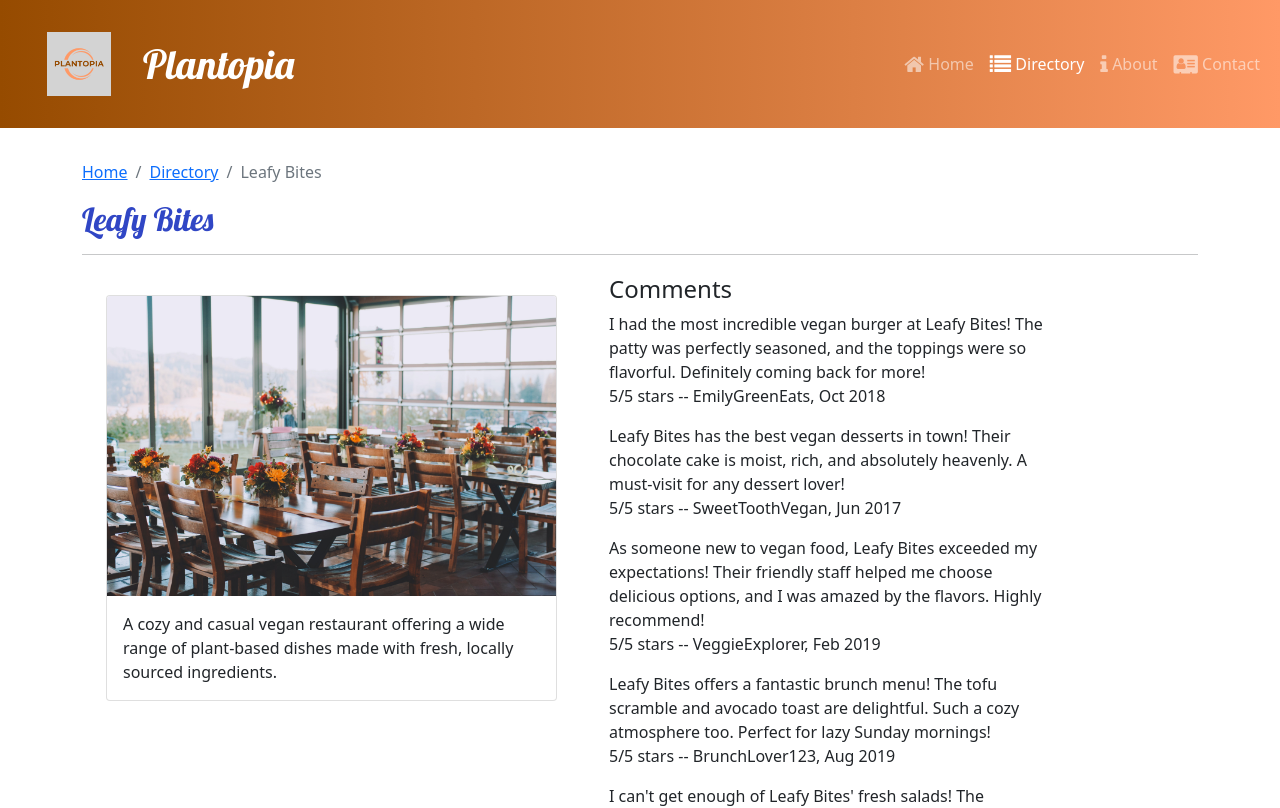
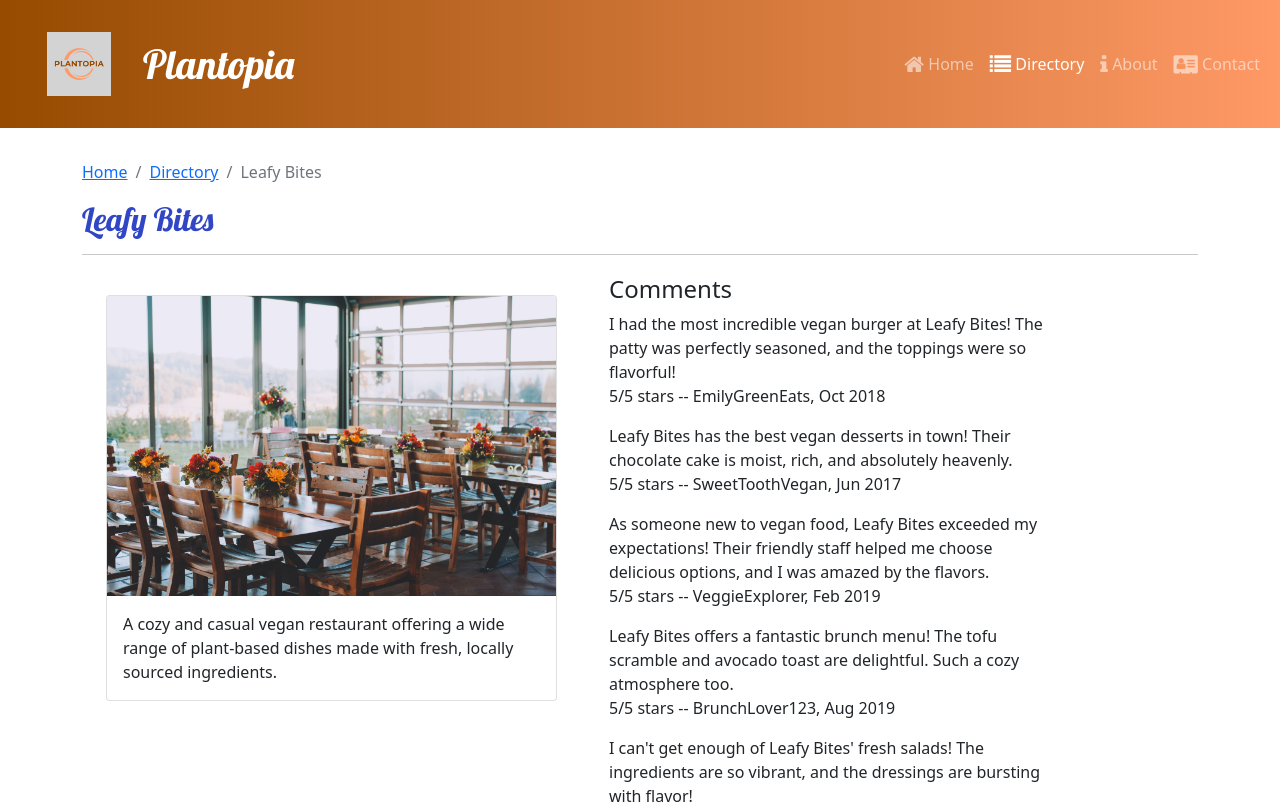
Before and after one commit to alexiscodes21/restaurant-reviews-site, a React (Create React App) app: page /directory/0 in a window 1280 px wide. Shown: the top 808 px of the page. Built offline with nearby package versions, Linux system fonts and the light colour scheme.

Commit message:
shorten comments, change home promoted section

```diff
--- a/src/shared/COMMENTS.js
+++ b/src/shared/COMMENTS.js
@@ -3,7 +3,7 @@ export const COMMENTS = [
     id: 0,
     restaurantId: 0,
     rating: 5,
-    text: "I had the most incredible vegan burger at Leafy Bites! The patty was perfectly seasoned, and the toppings were so flavorful. Definitely coming back for more!",
+    text: "I had the most incredible vegan burger at Leafy Bites! The patty was perfectly seasoned, and the toppings were so flavorful!",
     author: "EmilyGreenEats",
     date: "2018-10-25T16:30Z",
   },
@@ -11,7 +11,7 @@ export const COMMENTS = [
     id: 1,
     restaurantId: 0,
     rating: 5,
-    text: "Leafy Bites has the best vegan desserts in town! Their chocolate cake is moist, rich, and absolutely heavenly. A must-visit for any dessert lover!",
+    text: "Leafy Bites has the best vegan desserts in town! Their chocolate cake is moist, rich, and absolutely heavenly.",
     author: "SweetToothVegan",
     date: "2017-06-17T03:33Z",
   },
@@ -19,7 +19,7 @@ export const COMMENTS = [
     id: 2,
     restaurantId: 0,
     rating: 5,
-    text: "As someone new to vegan food, Leafy Bites exceeded my expectations! Their friendly staff helped me choose delicious options, and I was amazed by the flavors. Highly recommend!",
+    text: "As someone new to vegan food, Leafy Bites exceeded my expectations! Their friendly staff helped me choose delicious options, and I was amazed by the flavors.",
     author: "VeggieExplorer",
     date: "2019-02-18T18:12Z",
   },
@@ -27,7 +27,7 @@ export const COMMENTS = [
     id: 3,
     restaurantId: 0,
     rating: 5,
-    text: "Leafy Bites offers a fantastic brunch menu! The tofu scramble and avocado toast are delightful. Such a cozy atmosphere too. Perfect for lazy Sunday mornings!",
+    text: "Leafy Bites offers a fantastic brunch menu! The tofu scramble and avocado toast are delightful. Such a cozy atmosphere too.",
     author: "BrunchLover123",
     date: "2019-08-04T20:11Z",
   },
@@ -35,7 +35,7 @@ export const COMMENTS = [
     id: 4,
     restaurantId: 0,
     rating: 5,
-    text: "I can't get enough of Leafy Bites' fresh salads! The ingredients are so vibrant, and the dressings are bursting with flavor. Eating healthy never tasted this good!",
+    text: "I can't get enough of Leafy Bites' fresh salads! The ingredients are so vibrant, and the dressings are bursting with flavor!",
     author: "SaladSensation",
     date: "2018-07-23T19:44Z",
   },
@@ -43,7 +43,7 @@ export const COMMENTS = [
     id: 5,
     restaurantId: 1,
     rating: 4,
-    text: "The creativity at Herb Haven is unparalleled! Their dishes are true works of art. I was blown away by their innovative use of herbs and spices. A culinary adventure!",
+    text: "The creativity at Herb Haven is unparalleled! Their dishes are true works of art. I was blown away by their innovative use of herbs and spices.",
     author: "FlavorExplorer",
     date: "2017-06-17T03:33Z",
   },
@@ -51,7 +51,7 @@ export const COMMENTS = [
     id: 6,
     restaurantId: 1,
     rating: 5,
-    text: "Herb Haven is a vegan food paradise. The flavors are so well-balanced, and you can taste the love and passion in every bite. Truly a gem in the vegan scene!",
+    text: "Herb Haven is a vegan food paradise. The flavors are so well-balanced, and you can taste the love and passion in every bite.",
     author: "FoodieDreamer",
     date: "2019-02-18T18:12Z",
   },
@@ -59,7 +59,7 @@ export const COMMENTS = [
     id: 7,
     restaurantId: 1,
     rating: 5,
-    text: "I've never tasted such incredible herb-infused drinks before! Herb Haven's mocktails are refreshing, aromatic, and perfect for a night out with friends. Cheers to that!",
+    text: "I've never tasted such incredible herb-infused drinks before! Herb Haven's mocktails are refreshing, aromatic, and perfect for a night out with friends.",
     author: "MocktailMaven",
     date: "2019-08-04T20:11Z",
   },
@@ -67,7 +67,7 @@ export const COMMENTS = [
     id: 8,
     restaurantId: 1,
     rating: 4,
-    text: "Herb Haven is my go-to place for a special occasion. The fine dining experience is top-notch, and their plant-based creations rival any gourmet restaurant. Exceptional!",
+    text: "Herb Haven is my go-to place for a special occasion. The fine dining experience is top-notch, and their plant-based creations rival any gourmet restaurant.",
     author: "FineDiningEnthusiast",
     date: "2018-07-23T19:44Z",
   },
@@ -83,15 +83,15 @@ export const COMMENTS = [
     id: 10,
     restaurantId: 2,
     rating: 5,
-    text: "Root & Stem serves the most flavorful vegan comfort food. The mushroom bourguignon and truffle mac 'n' cheese are my absolute favorites. So satisfying!",
+    text: "Root & Stem serves the most flavorful vegan comfort food. The mushroom bourguignon and truffle mac 'n' cheese are my absolute favorites!",
     author: "ComfortFoodCraver",
     date: "2019-02-18T18:12Z",
   },
   {
     id: 11,
     restaurantId: 2,
-    rating: 1,
-    text: "Root & Stem's attention to detail is remarkable. Every dish is beautifully presented and bursting with complex flavors. An extraordinary culinary experience!",
+    rating: 4,
+    text: "Root & Stem's attention to detail is remarkable. Every dish is beautifully presented and bursting with complex flavors!",
     author: "EpicureanExplorer",
     date: "2018-10-25T16:30Z",
   },
@@ -99,7 +99,7 @@ export const COMMENTS = [
     id: 12,
     restaurantId: 2,
     rating: 5,
-    text: "I can't get over the creativity at Root & Stem! Their jackfruit tacos are a game-changer. The texture and seasoning are spot on. A must-try for any taco lover!",
+    text: "I can't get over the creativity at Root & Stem! Their jackfruit tacos are a game-changer. The texture and seasoning are spot on!",
     author: "TacoFanatic",
     date: "2018-07-23T19:44Z",
   },
@@ -107,7 +107,7 @@ export const COMMENTS = [
     id: 13,
     restaurantId: 2,
     rating: 4,
-    text: "Root & Stem is a haven for foodies seeking plant-based delights. Their seasonal menu showcases the best of what nature has to offer. An absolute treat!",
+    text: "Root & Stem is a haven for foodies seeking plant-based delights. Their seasonal menu showcases the best of what nature has to offer.",
     author: "FoodieAdventures",
     date: "2018-10-25T16:30Z",
   },
@@ -123,7 +123,7 @@ export const COMMENTS = [
     id: 15,
     restaurantId: 3,
     rating: 4,
-    text: "Garden Delights is a slice of paradise for vegans! Their quinoa-stuffed bell peppers and grilled vegetable skewers are bursting with freshness and flavor. So satisfying!",
+    text: "Garden Delights is a slice of paradise for vegans! Their quinoa-stuffed bell peppers and grilled vegetable skewers are bursting with freshness and flavor.",
     author: "VeggieCraver",
     date: "2017-06-17T03:33Z",
   },
@@ -155,7 +155,7 @@ export const COMMENTS = [
     id: 19,
     restaurantId: 3,
     rating: 5,
-    text: "Garden Delights' salads are a symphony of flavors. The combination of crisp greens, vibrant veggies, and zesty dressings leaves my taste buds dancing with joy. Love it!",
+    text: "Garden Delights' salads are a symphony of flavors. The combination of crisp greens, vibrant veggies, and zesty dressings leaves my taste buds dancing with joy!",
     author: "SaladEnthusiast2022",
     date: "2019-02-18T18:12Z",
   },
--- a/src/shared/PROMOTIONS.js
+++ b/src/shared/PROMOTIONS.js
@@ -8,7 +8,7 @@ export const PROMOTIONS = [
     id: 0,
     name: "Vegan Cooking Classes",
     image: cookingClass,
-    featured: true,
+    featured: false,
     description:
       "Engaging hands-on classes where participants learn to prepare a variety of delicious plant-based dishes. Expert guidance and practical techniques make vegan cooking accessible and enjoyable for all.",
   },
@@ -31,7 +31,7 @@ export const PROMOTIONS = [
     id: 3,
     name: "Vegan Brunch Club",
     image: brunchClub,
-    featured: false,
+    featured: true,
     description:
       "A vibrant gathering featuring a delectable vegan brunch menu. Enjoy a variety of mouthwatering plant-based dishes in a lively atmosphere, perfect for socializing and savoring the best of vegan cuisine.",
   },
--- a/src/shared/RESTAURANTS.js
+++ b/src/shared/RESTAURANTS.js
@@ -8,7 +8,6 @@ export const RESTAURANTS = [
     id: 0,
     name: "Leafy Bites",
     image: leafyBites,
-    elevation: 1233,
     featured: false,
     description: "A cozy and casual vegan restaurant offering a wide range of plant-based dishes made with fresh, locally sourced ingredients.",
   },
@@ -16,7 +15,6 @@ export const RESTAURANTS = [
     id: 1,
     name: "Herb Haven",
     image: herbHaven,
-    elevation: 877,
     featured: false,
     description:
       "A modern and vibrant vegan eatery known for its innovative and flavorful herb-infused dishes that cater to different dietary preferences.",
@@ -25,8 +23,7 @@ export const RESTAURANTS = [
     id: 2,
     name: "Root and Stem",
     image: rootAndStem,
-    elevation: 2901,
-    featured: false,
+    featured: true,
     description:
       "A trendy and upscale vegan restaurant featuring an eclectic menu focused on root vegetables and plant-based proteins cooked to perfection.",
   },
@@ -34,8 +31,7 @@ export const RESTAURANTS = [
     id: 3,
     name: "Garden Delights",
     image: gardenDelights,
-    elevation: 42,
-    featured: true,
+    featured: false,
     description:
       "A charming and garden-inspired vegan cafe serving delicious and wholesome meals crafted from seasonal produce and artisanal plant-based ingredients.",
   },
```
